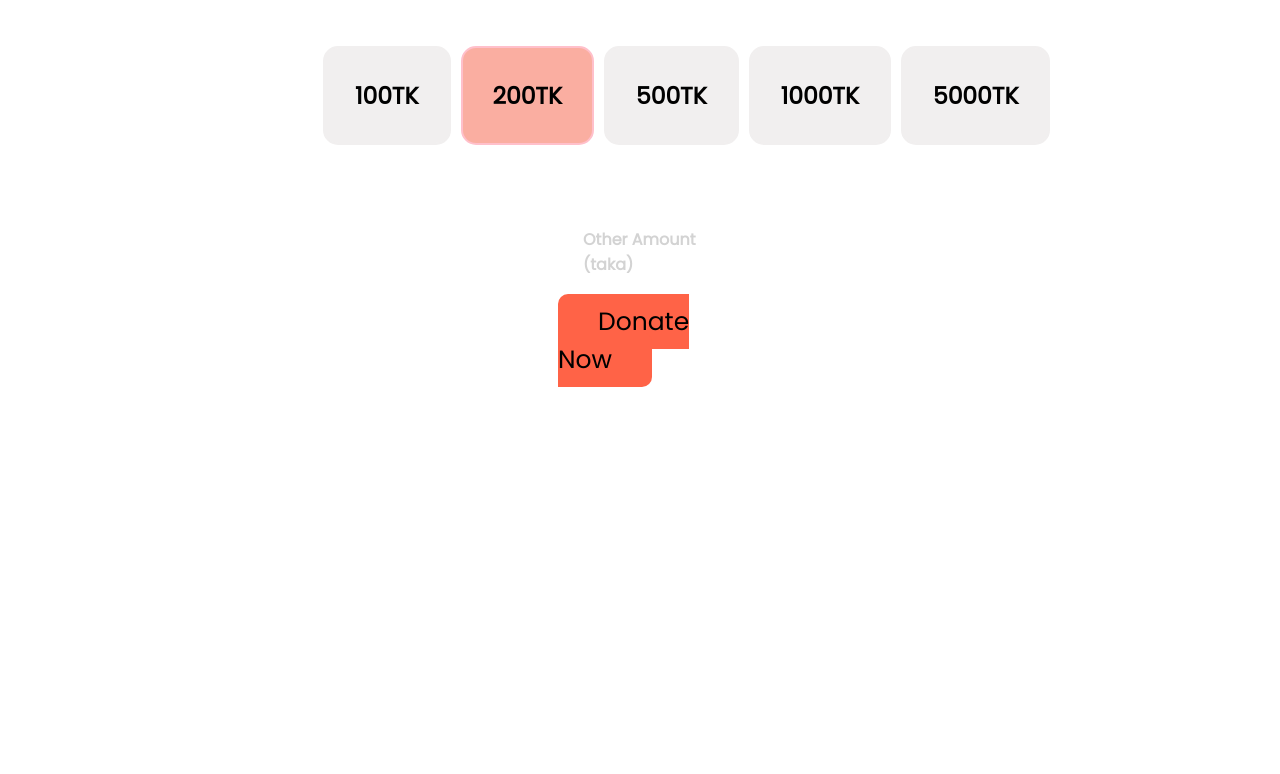
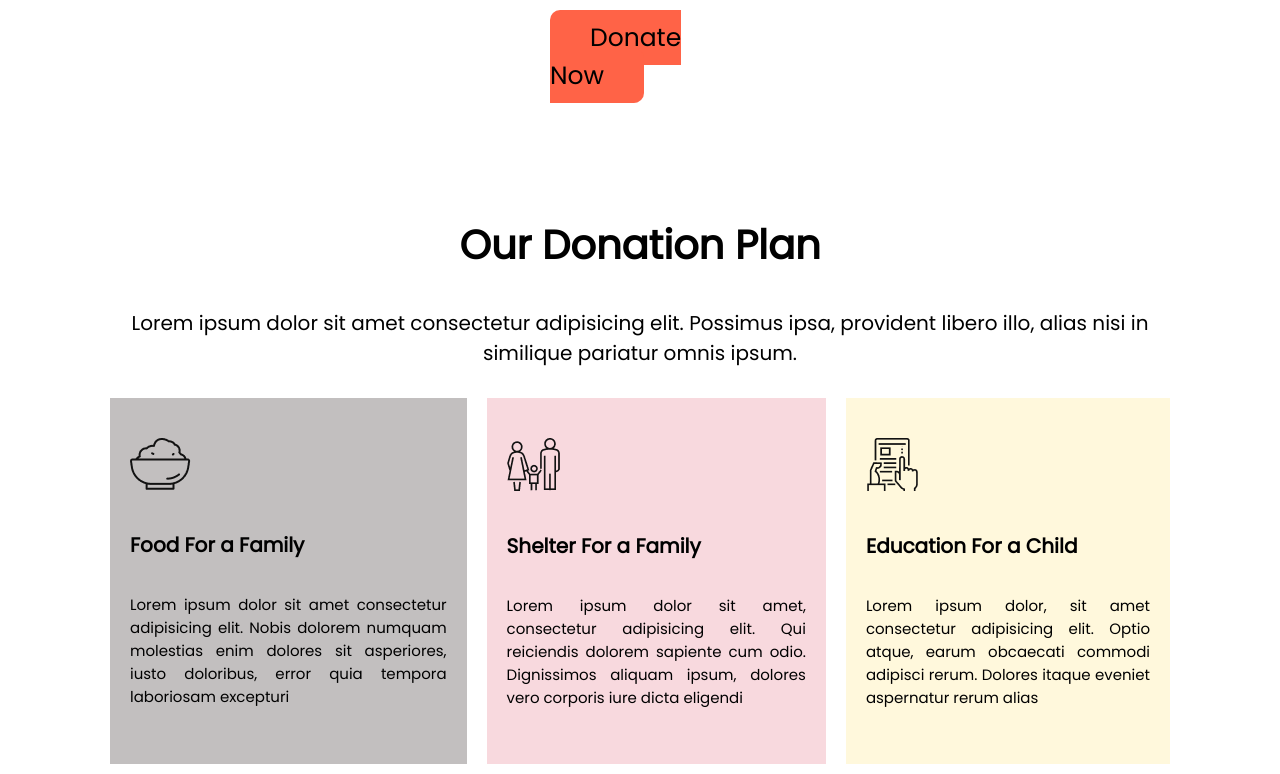
Before and after one commit to DGAnik/assignment-01, a plain HTML site: page index.html in a window 1280 px wide. Shown: the part 1677-2451 px from the top of the page. Before the commit the page ends 2076 px from the top, so only its background shows below. Drawn offline with Linux system fonts and the light colour scheme.

Commit message:
third portion

```diff
--- a/index.html
+++ b/index.html
@@ -35,5 +35,28 @@
       <a class="donate-button">Donate Now</a>
     </div>
   </section>
+  <section id="section3">
+    <div>
+      <h2>Our Donation Plan</h2>
+      <p>Lorem ipsum dolor sit amet consectetur adipisicing elit. Possimus ipsa, provident libero illo, alias nisi in similique pariatur omnis ipsum.</p>
+    </div>
+    <section id="flexible-container">
+      <div class="flex-div" id="background-color-1">
+        <img src="icons/food.png" alt="food-icon">
+        <h5>Food For a Family</h5>
+        <p class="para-3">Lorem ipsum dolor sit amet consectetur adipisicing elit. Nobis dolorem numquam molestias enim dolores sit asperiores, iusto doloribus, error quia tempora laboriosam excepturi</p>
+      </div>
+      <div class="flex-div" id="background-color-2">
+        <img src="icons/shelter.png" alt="Shelter-icon">
+        <h5>Shelter For a Family</h5>
+        <p class="para-3">Lorem ipsum dolor sit amet, consectetur adipisicing elit. Qui reiciendis dolorem sapiente cum odio. Dignissimos aliquam ipsum, dolores vero corporis iure dicta eligendi</p>
+      </div>
+      <div class="flex-div" id="background-color-3">
+        <img src="icons/Frame-1.png" alt="Education-icon">
+        <h5>Education For a Child</h5>
+        <p class="para-3">Lorem ipsum dolor, sit amet consectetur adipisicing elit. Optio atque, earum obcaecati commodi adipisci rerum. Dolores itaque eveniet aspernatur rerum alias</p>
+      </div>
+    </section>
+  </section>
 </body>
 </html>
--- a/style.css
+++ b/style.css
@@ -1,14 +1,17 @@
 body, html{
   font-family: 'Poppins', sans-serif;
   height: 100%;
+  margin: 0;
 }
 
 h1 {
-  font-size: 80px;
+  font-size: 60px;
+  font-weight: 900;
 }
 
 p{
   font-size: 20px;
+  text-align: center;
 }
 
 #second-para {
@@ -16,7 +19,9 @@ p{
 }
 
 h2{
-  font-size: 60px;
+  font-size: 40px;
+  font-weight: 900;
+  text-align: center;
 }
 
 h3{
@@ -25,6 +30,10 @@ h3{
   margin: 5px;
   border: 2px solid rgb(241, 239, 239);
   border-radius: 15px;
+}
+
+h5{
+  font-size: 20px;
 }
 
 #checked {
@@ -85,3 +94,32 @@ div h4{
   padding: 5px;
   margin-left: 20px;
 }
+
+#section3 {
+  margin: 100px;
+}
+
+#flexible-container{
+  display: flex;
+}
+
+.flex-div {
+  padding: 40px 20px;
+  margin: 10px;
+}
+
+.para-3
+{
+  text-align: justify;
+  font-size: 15px;
+}
+
+#background-color-1 {
+  background-color: rgb(194, 191, 191);
+}
+#background-color-2 {
+  background-color: rgb(248, 217, 222);
+}
+#background-color-3 {
+  background-color: cornsilk;
+}
```
Also changed, not shown: icons/Frame-1.png (added), icons/blood.svg (added), icons/bus.svg (added), icons/clothes.svg (added), icons/food.png (added), icons/icon11.svg (added), icons/icon13.svg (added), icons/icon4.svg (added), icons/icon5.svg (added), icons/icon6.svg (added), icons/icon7.svg (added), icons/icon8.svg (added), icons/icon9.svg (added), icons/medicine.svg (added), 1 more files.
